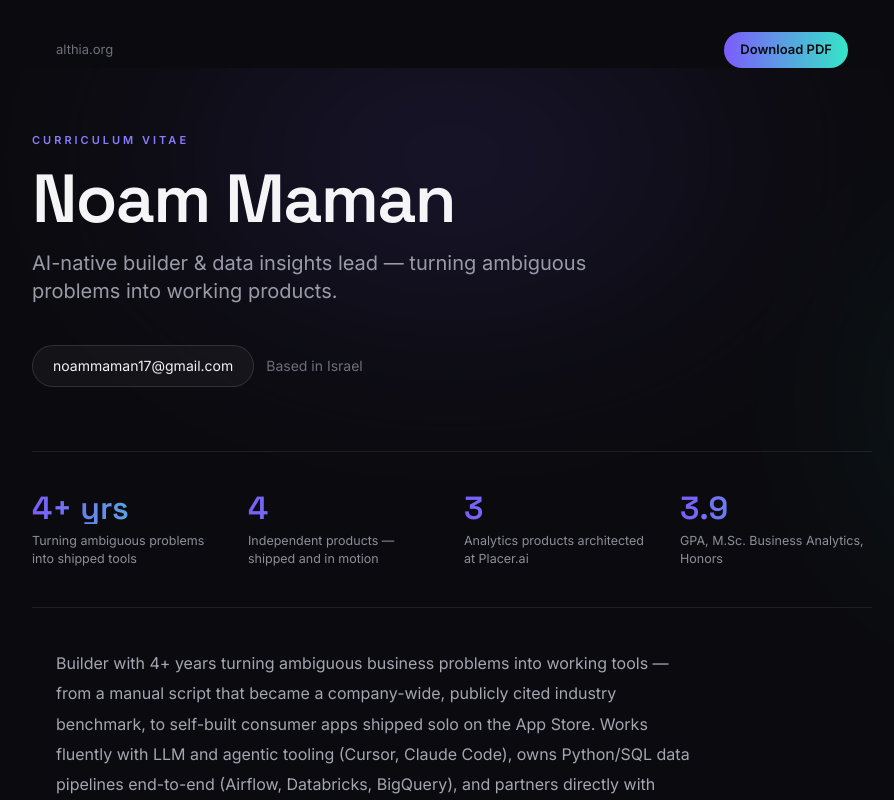
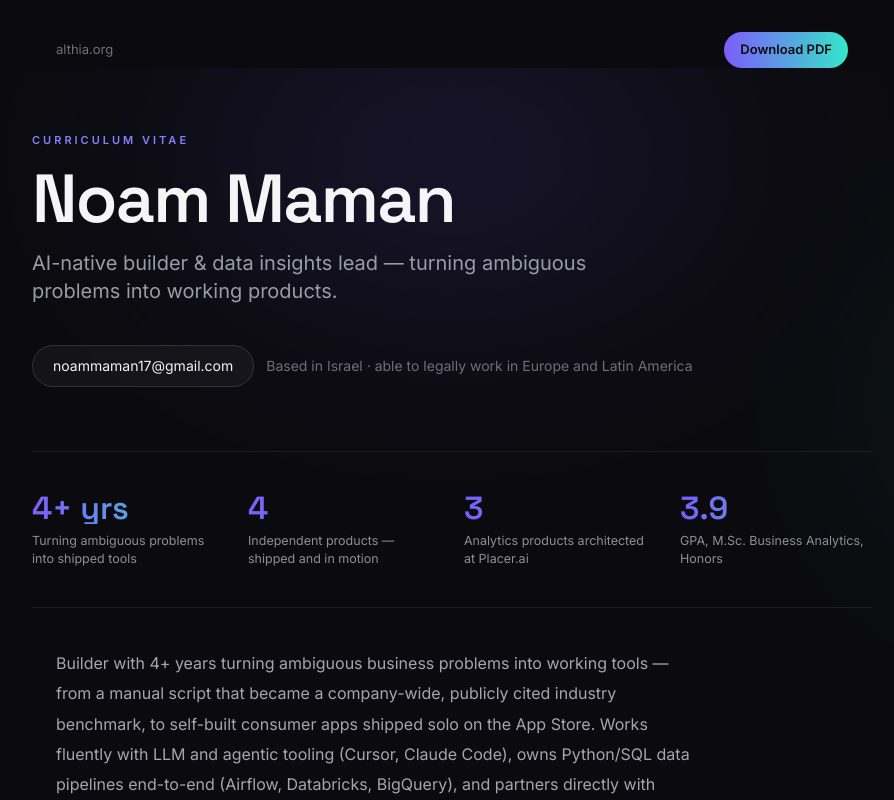
Before and after one commit to noammaman/althia-web, a Next.js app: page /noammaman in a window 1280 px wide. Shown: the top 800 px of the page, without its empty margins (188-1082 px from the left). Built offline with nearby package versions, Linux system fonts and the light colour scheme; a web font is replaced by a local one.

Commit message:
Add work-eligibility line to /noammaman and its PDF
"Based in Israel" -> "Based in Israel, able to legally work in
Europe and Latin America" in both the live page and the downloadable
one-pager, kept in sync.

```diff
--- a/app/noammaman/page.tsx
+++ b/app/noammaman/page.tsx
@@ -130,7 +130,7 @@ export default function NoamMamanCV() {
             >
               noammaman17@gmail.com
             </a>
-            <span className="text-sm text-[#6E6E7A]">Based in Israel</span>
+            <span className="text-sm text-[#6E6E7A]">Based in Israel · able to legally work in Europe and Latin America</span>
           </div>
 
           <div
```
Also changed, not shown: 1 other file (tests, documents, lock files or other folders).
